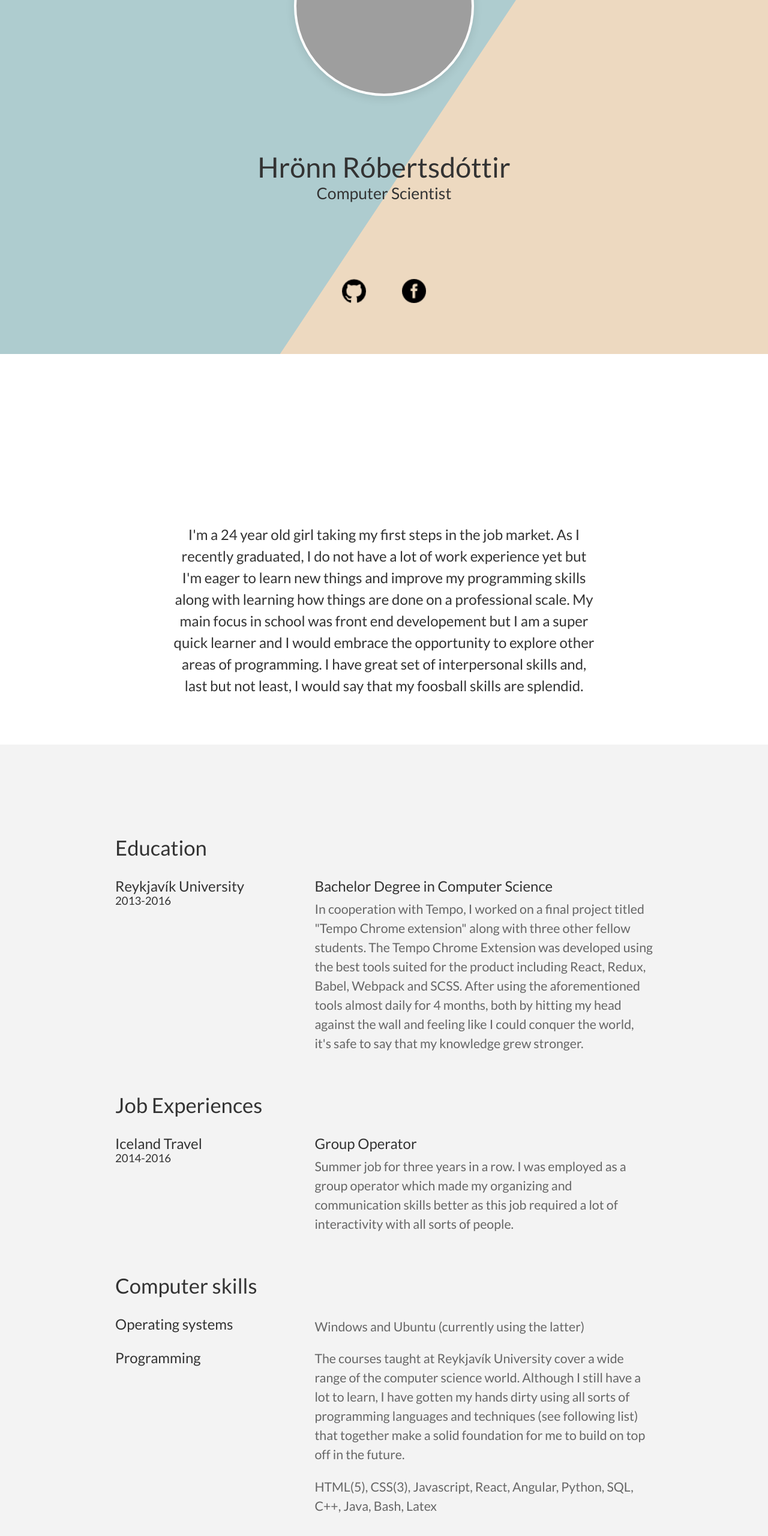
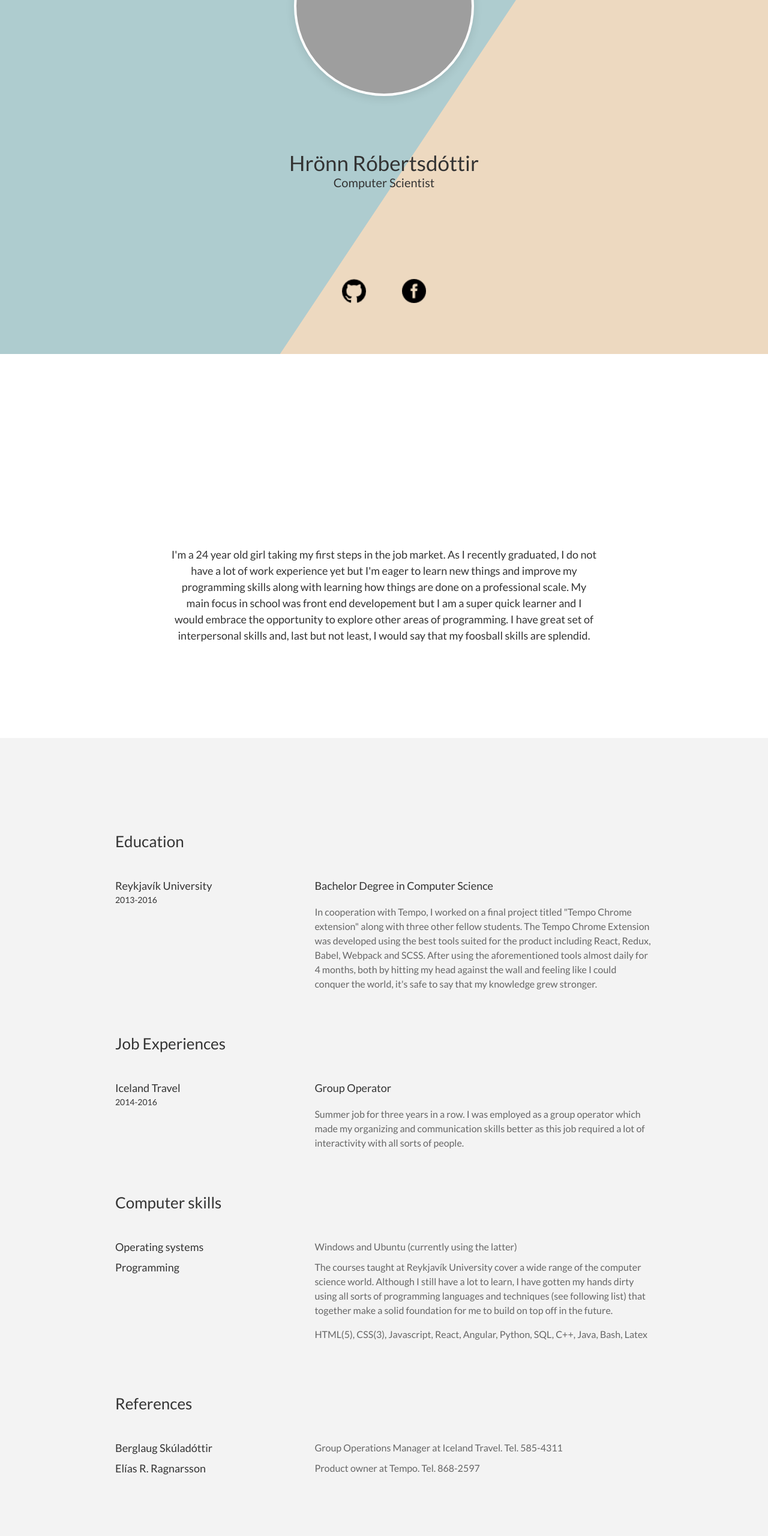
Before and after one commit to hronn13/hronn.io, a plain HTML site: page index.html in a window 1280 px wide. Shown: the part 210-2770 px from the top of the page at 60% size. Drawn offline with nearby package versions, Linux system fonts and the light colour scheme; grey boxes are pictures that could not be loaded.

Commit message:
minor changes for look

```diff
--- a/index.css
+++ b/index.css
@@ -33,7 +33,6 @@ a {
   height: 0;
   border-top: 1500px solid #aecccf;
   border-right: 1000px solid transparent;
-  left: 0;
 }
 
 .mainView_image {
@@ -69,11 +68,11 @@ a {
 }
 
 .mainView_text_name {
-  font-size: 35pt;
+  font-size: 35px;
 }
 
 .mainView_text_title {
-  font-size: 20pt;
+  font-size: 20px;
 }
 
 .mainView_socialMediaGroup {
@@ -86,6 +85,7 @@ a {
 }
 
 .mainView_socialMediaLogo {
+  display: block;
   position: relative;
   cursor: pointer;
   width: 40px;
@@ -142,14 +142,14 @@ a {
   padding-bottom: 5vh;
   font-family: 'Slabo 27px', serif;
   color: #333;
-  font-size: 100pt;
+  font-size: 100px;
   text-align: center;
 }
 
 .aboutMe_view_text {
   font-family: 'Lato', sans-serif;
   line-height: 150%;
-  font-size: 18pt;
+  font-size: 18px;
   color: #333;
   width: 710px;
   max-width: 90%;
@@ -181,7 +181,7 @@ a {
 
 .cvView_CV_container_title {
   width: 100%;
-  font-size: 26pt;
+  font-size: 26px;
   color: #333;
   padding-bottom: 40px;
 }
@@ -206,29 +206,32 @@ a {
 }
 .cvView_CV_container2_title {
   color: #333;
-  font-size: 18pt;
+  font-size: 18px;
   min-width: 15vw;
   width: 30vw;
   max-width: 230px;
   padding-right: 10px;
+  padding-top: 10px;
 }
 
 .cvView_CV_container2_title2 {
   color: #333;
-  font-size: 14pt;
+  font-size: 14px;
 }
 
 .cvView_CV_container2_textHeader {
-  font-size: 18pt;
+  font-size: 18px;
   color: #333;
   padding-bottom: 10px;
+  padding-top: 10px;
 }
 
 .cvView_CV_container2_text {
-  font-size: 16pt;
+  font-size: 16px;
   max-width: 50vw;
   color: #666;
   line-height: 150%;
+  padding-top: 10px;
 }
 
 .footerView {
@@ -238,6 +241,7 @@ a {
   background-color: #fff;
   display: flex;
   align-content: center;
+  padding:20px;
 }
 
 .footerView_basicInfo {
@@ -286,6 +290,7 @@ a {
   }
 
   .cvView_CV_container2_title {
+    margin-top: 10px;
     padding: 0;
     width: auto;
     max-width: none;
@@ -300,4 +305,18 @@ a {
   .footerView_seperator {
     display: none;
   }
+
+  .mainView_image {
+    max-height: 150px;
+    max-width: 150px;
+  }
+
+  .mainView_text {
+    margin-top: 250px;
+  }
+
+  .mainView_triangle {
+    border-top: 500px solid #aecccf;
+    border-right: 300px solid transparent;
+  }
 }
--- a/index.html
+++ b/index.html
@@ -8,6 +8,7 @@
     <link href="https://fonts.googleapis.com/css?family=Lato" rel="stylesheet">
     <script src="https://code.jquery.com/jquery-1.10.2.js"></script>
     <script src="index.js"></script>
+    <meta name="viewport" content="width=device-width, initial-scale=1">
     <title>Hrönn Róbertsdóttir</title>
   </head>
   <body>
@@ -21,15 +22,15 @@
         <div class="mainView_text_title">Computer Scientist</div>
         <div class="mainView_socialMediaGroup">
           <div class="mainView_logoContainer">
-            <a href="https://github.com/hronn13" target="_blank"><div class="mainView_socialMediaLogo githubLogo"></div></a>
+            <a href="https://github.com/hronn13" target="_blank" class="mainView_socialMediaLogo githubLogo"></a>
             <div class="mainView_socialMediaLogoUnderline"></div>
           </div>
           <div class="mainView_logoContainer">
-            <a href="https://www.linkedin.com/in/hr%C3%B6nn-r%C3%B3bertsd%C3%B3ttir-589392103" target="_blank"><div class="mainView_socialMediaLogo linkedinLogo"></div></a>
+            <a href="https://www.linkedin.com/in/hr%C3%B6nn-r%C3%B3bertsd%C3%B3ttir-589392103" target="_blank" class="mainView_socialMediaLogo linkedinLogo"></a>
             <div class="mainView_socialMediaLogoUnderline"></div>
           </div>
           <div class="mainView_logoContainer">
-            <a href="https://www.facebook.com/hronnro" target="_blank"><div class="mainView_socialMediaLogo facebookLogo"></div></a>
+            <a href="https://www.facebook.com/hronnro" target="_blank" class="mainView_socialMediaLogo facebookLogo"></a>
             <div class="mainView_socialMediaLogoUnderline"></div>
           </div>
         </div>
@@ -82,11 +83,11 @@
           </div>
           <div class="cvView_CV_container2">
             <div class="cvView_CV_container2_titleContainer">
-              <div class="cvView_CV_container2_title"><p>Programming</p></div>
+              <div class="cvView_CV_container2_title">Programming</div>
             </div>
             <div class="cvView_CV_container2_textContainer">
               <div class="cvView_CV_container2_text">
-                <p>The courses taught at Reykjavík University cover a wide range of the computer science world. Although I still have a lot to learn, I have gotten my hands dirty using all sorts of programming languages and techniques (see following list) that together make a solid foundation for me to build on top off in the future.</p>
+                The courses taught at Reykjavík University cover a wide range of the computer science world. Although I still have a lot to learn, I have gotten my hands dirty using all sorts of programming languages and techniques (see following list) that together make a solid foundation for me to build on top off in the future.
                 <p>HTML(5), CSS(3), Javascript, React, Angular, Python, SQL, C++, Java, Bash, Latex</p>
               </div>
             </div>
@@ -99,8 +100,18 @@
               <div class="cvView_CV_container2_title">Berglaug Skúladóttir</div>
             </div>
             <div class="cvView_CV_container2_textContainer">
-              <div class="cvView_CV_container2_text prump">
+              <div class="cvView_CV_container2_text">
                 Group Operations Manager at Iceland Travel. Tel. 585-4311
+              </div>
+            </div>
+          </div>
+          <div class="cvView_CV_container2">
+            <div class="cvView_CV_container2_titleContainer">
+              <div class="cvView_CV_container2_title">Elías R. Ragnarsson</div>
+            </div>
+            <div class="cvView_CV_container2_textContainer">
+              <div class="cvView_CV_container2_text">
+                Product owner at Tempo. Tel. 868-2597
               </div>
             </div>
           </div>
```
